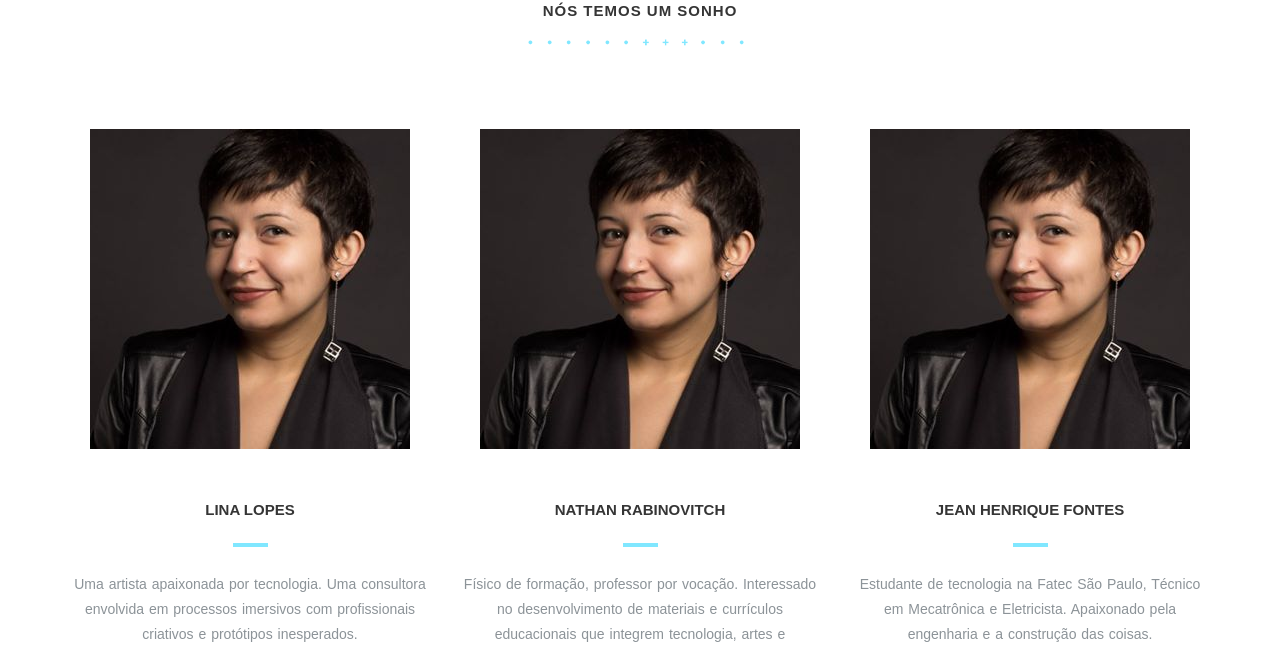
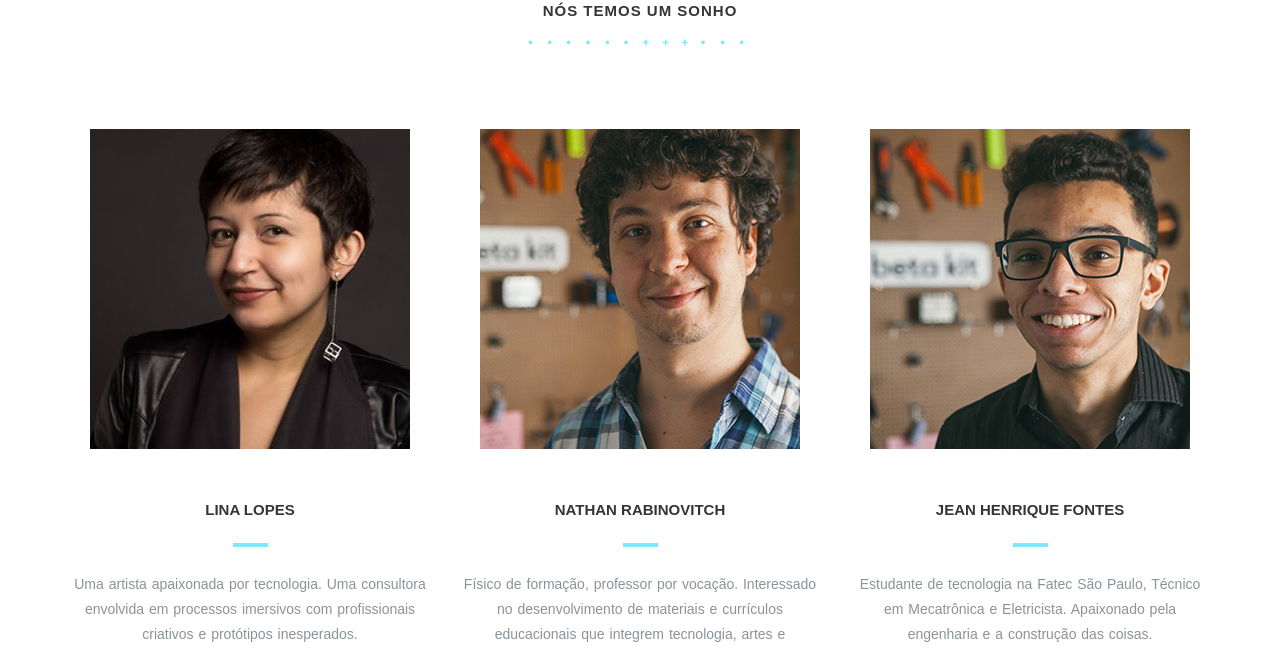
Before and after one commit to LiloZone/betakit.site, a plain HTML site: page index.html in a window 1280 px wide. Shown: the part 4056-4706 px from the top of the page. Drawn offline with nearby package versions, Linux system fonts and the light colour scheme; a web font is replaced by a local one.

Commit message:
Update index.html

```diff
--- a/index.html
+++ b/index.html
@@ -220,7 +220,7 @@
                       </div>
 
                       <div class="col-md-4 wp5 delay-05s">
-                        <img src="img/lina.jpg" alt="Team Member">
+                        <img src="img/nathan.jpg" alt="Team Member">
                         <h2>Nathan Rabinovitch</h2>
                         <p>Físico de formação, professor por vocação. Interessado no desenvolvimento de materiais e currículos educacionais que integrem tecnologia, artes e criatividade.</p>
                         <div class="social">
@@ -230,7 +230,7 @@
                         </div>
                       </div>
                       <div class="col-md-4 wp5 delay-1s">
-                        <img src="img/lina.jpg" alt="Team Member">
+                        <img src="img/jean.jpg" alt="Team Member">
                         <h2>Jean Henrique Fontes</h2>
                         <p>Estudante de tecnologia na Fatec São Paulo, Técnico em Mecatrônica e Eletricista. Apaixonado pela engenharia e a construção das coisas.</p>
                         <div class="social">
```
